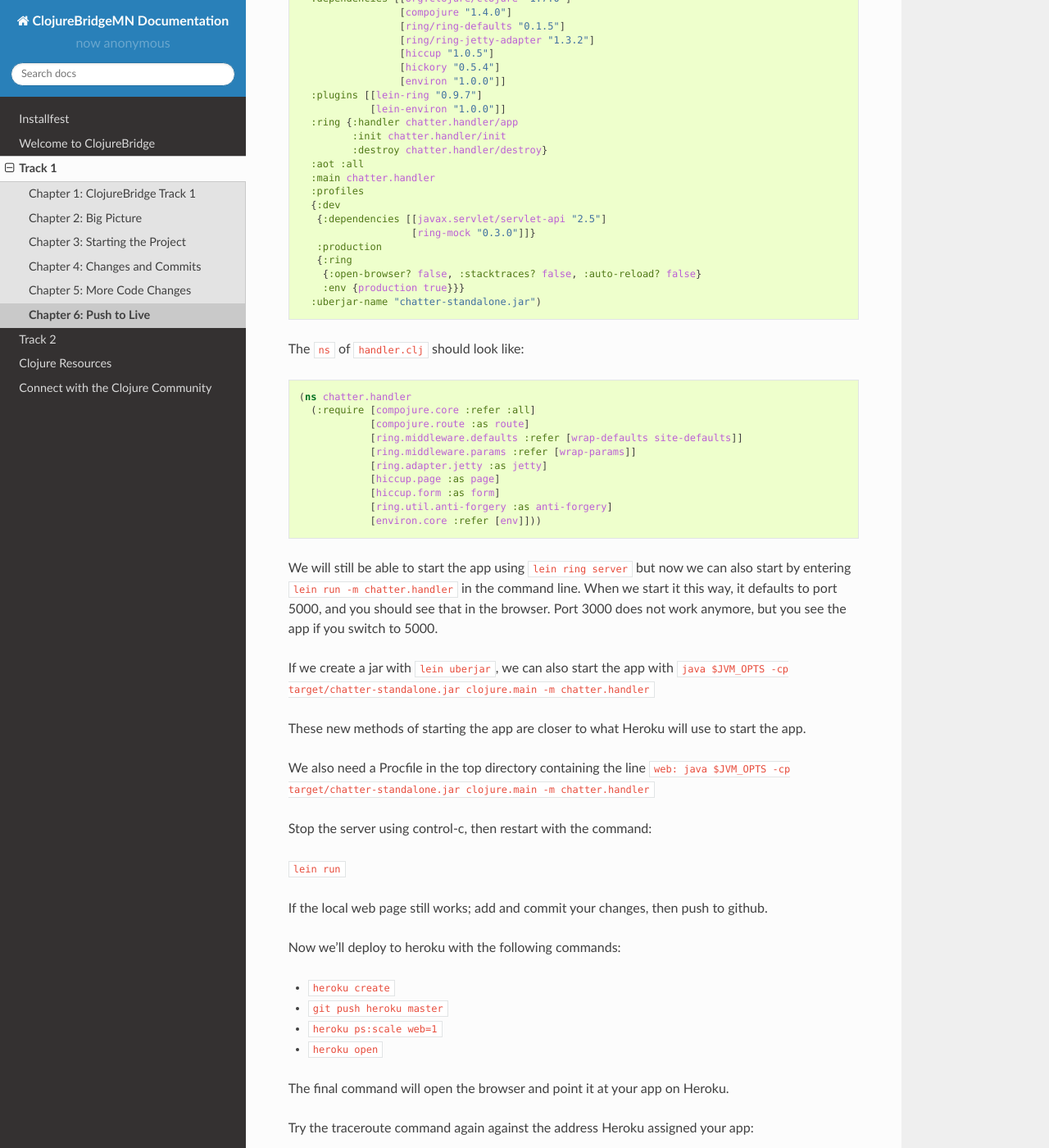
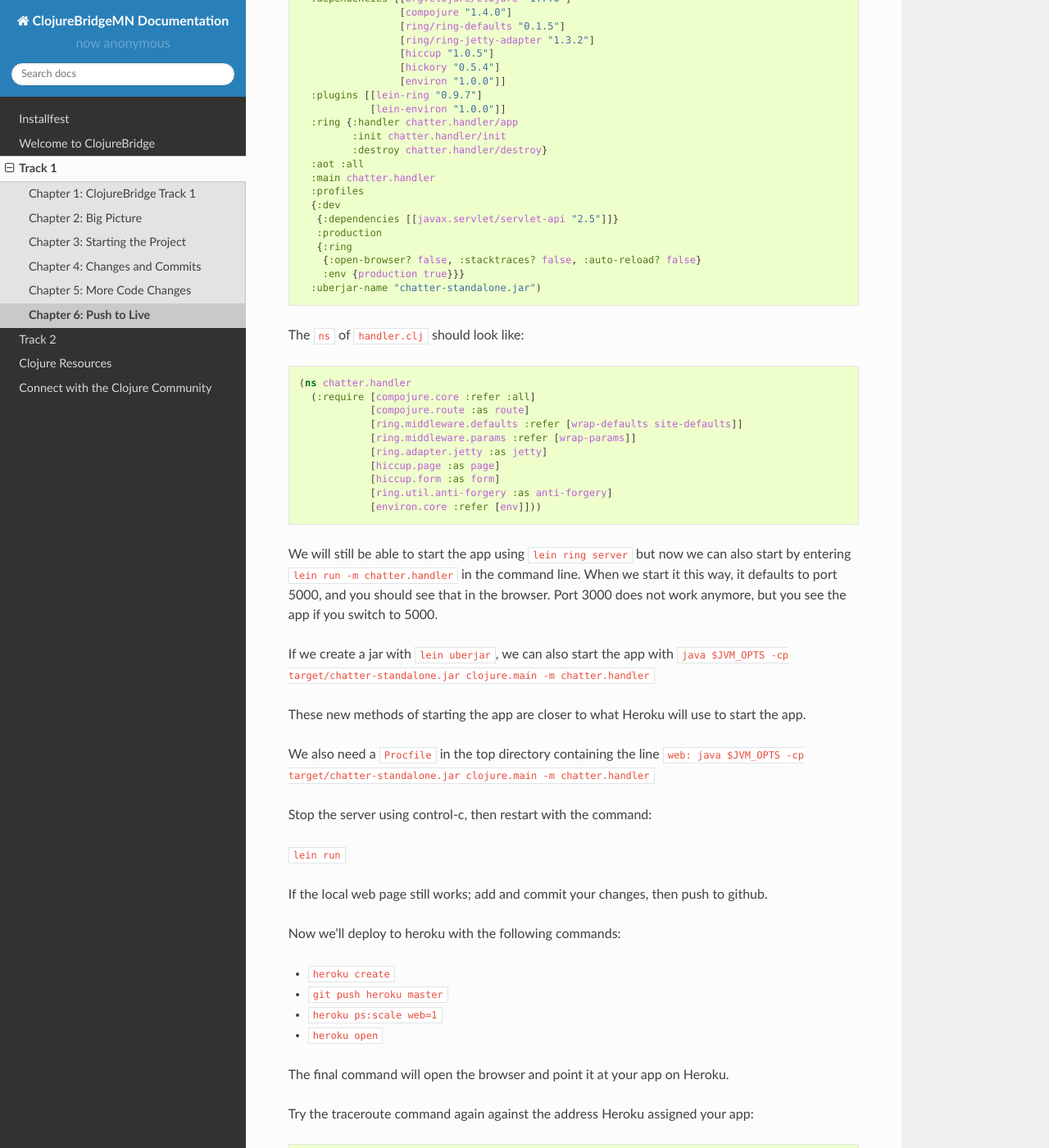
Before and after one commit to clojurebridge-minneapolis/installfest, a Sphinx documentation site: the page built from docs/track1/Page_6_Push_to_live.md, in a window 1280 px wide and 1400 px high, scrolled down 1082 px. Shown: the whole window at 82% size. Built offline with Sphinx 7.4.7 and the Read the Docs theme 2.0.0, drawn with Linux system fonts in a browser that asks for light colours.

```diff
--- a/docs/track1/Page_6_Push_to_live.md
+++ b/docs/track1/Page_6_Push_to_live.md
@@ -54,8 +54,7 @@ Our new `project.clj` should look like:
   :main chatter.handler
   :profiles
   {:dev
-   {:dependencies [[javax.servlet/servlet-api "2.5"]
-                   [ring-mock "0.3.0"]]}
+   {:dependencies [[javax.servlet/servlet-api "2.5"]]}
    :production
    {:ring
     {:open-browser? false, :stacktraces? false, :auto-reload? false}
@@ -84,7 +83,7 @@ If we create a jar with `lein uberjar`, we can also start the app with `java $JV
 
 These new methods of starting the app are closer to what Heroku will use to start the app.
 
-We also need a Procfile in the top directory containing the line `web: java $JVM_OPTS -cp target/chatter-standalone.jar clojure.main -m chatter.handler`
+We also need a `Procfile` in the top directory containing the line `web: java $JVM_OPTS -cp target/chatter-standalone.jar clojure.main -m chatter.handler`
 
 Stop the server using control-c, then restart with the command:
 
```
